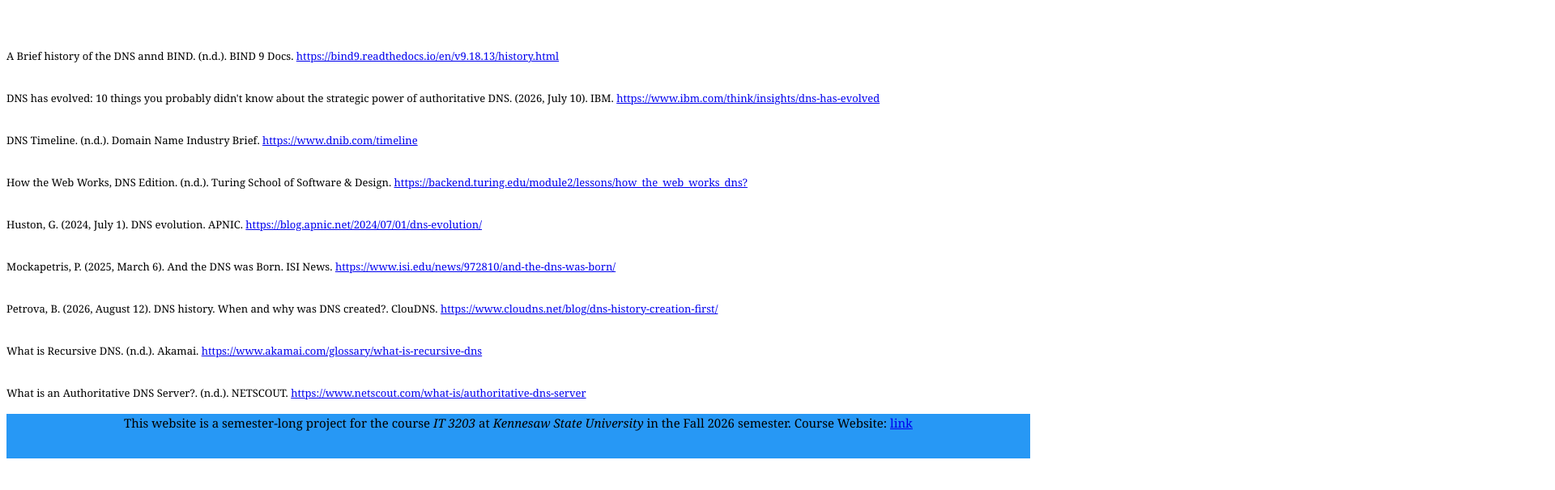
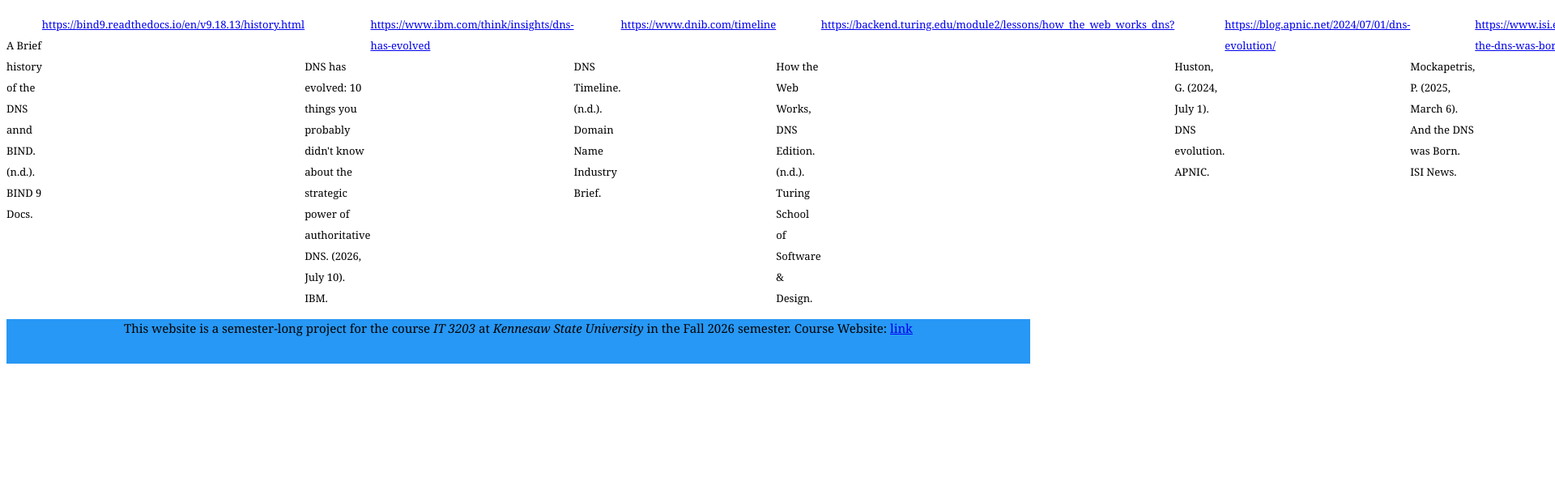
Before and after one commit to Claude-Davis/IT3203-Fall2026-Project, a plain HTML site: page references.html in a window 1280 px wide. Shown: the part 97-702 px from the top of the page at 81% size, 1920 px wide, since content can reach past the window. Drawn offline with Linux system fonts and the light colour scheme.

Commit message:
div class 'refs' removed, p class 'refs' added

```diff
--- a/references.html
+++ b/references.html
@@ -26,9 +26,7 @@
         </div>
 
         <h1>Reference Page</h1>
-
-        <div class="refs">
-            <p>
+            <p class="refs">
                 <br>A Brief history of the DNS annd BIND. (n.d.). BIND 9 Docs. <a href="https://bind9.readthedocs.io/en/v9.18.13/history.html" target="_blank">https://bind9.readthedocs.io/en/v9.18.13/history.html</a>
                 <br>
                 <br>DNS has evolved: 10 things you probably didn't know about the strategic power of authoritative DNS. (2026, July 10). IBM. <a href="https://www.ibm.com/think/insights/dns-has-evolved" target="_blank">https://www.ibm.com/think/insights/dns-has-evolved</a>
@@ -47,7 +45,6 @@
                 <br>
                 <br>What is an Authoritative DNS Server?. (n.d.). NETSCOUT. <a href="https://www.netscout.com/what-is/authoritative-dns-server" target="_blank">https://www.netscout.com/what-is/authoritative-dns-server</a>
             </p>
-        </div>
     </body>
 
     <footer>
```
